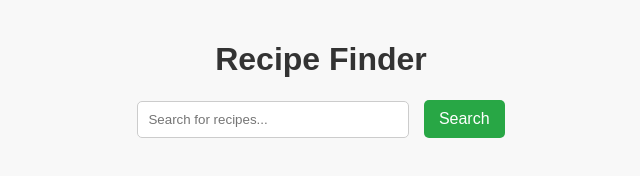
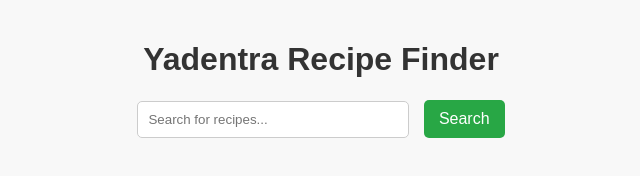
Before and after one commit to Yadentra/recipe-finder-app, a plain HTML site: page index.html in a window 1280 px wide. Shown: the whole page, without its empty margins (319-959 px from the left). Drawn offline with Linux system fonts and the light colour scheme.

Commit message:
index.html

```diff
--- a/index.html
+++ b/index.html
@@ -3,11 +3,11 @@
 <head>
     <meta charset="UTF-8">
     <meta name="viewport" content="width=device-width, initial-scale=1.0">
-    <title>Recipe Finder</title>
+    <title>Yadentra Recipe Finder</title>
     <link rel="stylesheet" href="style.css">
 </head>
 <body>
-    <h1>Recipe Finder</h1>
+    <h1>Yadentra Recipe Finder</h1>
     <input type="text" id="search" placeholder="Search for recipes...">
     <button onclick="searchRecipes()">Search</button>
     <div id="recipe-list"></div>
```
